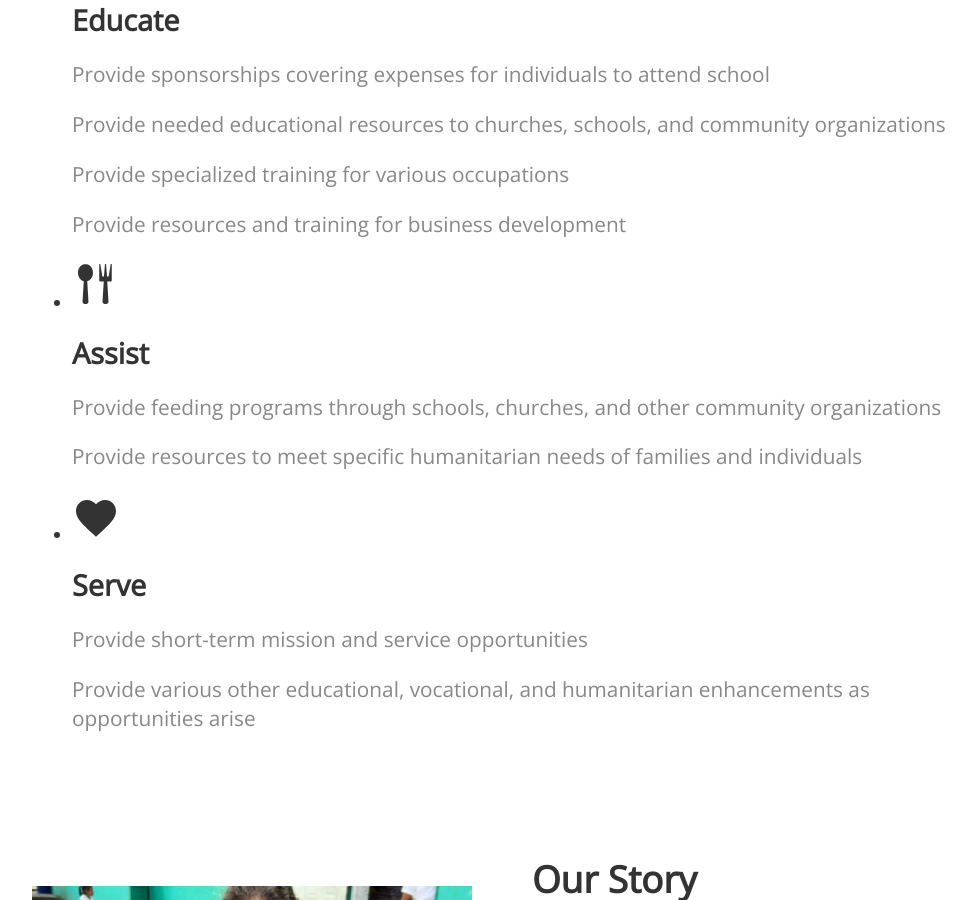
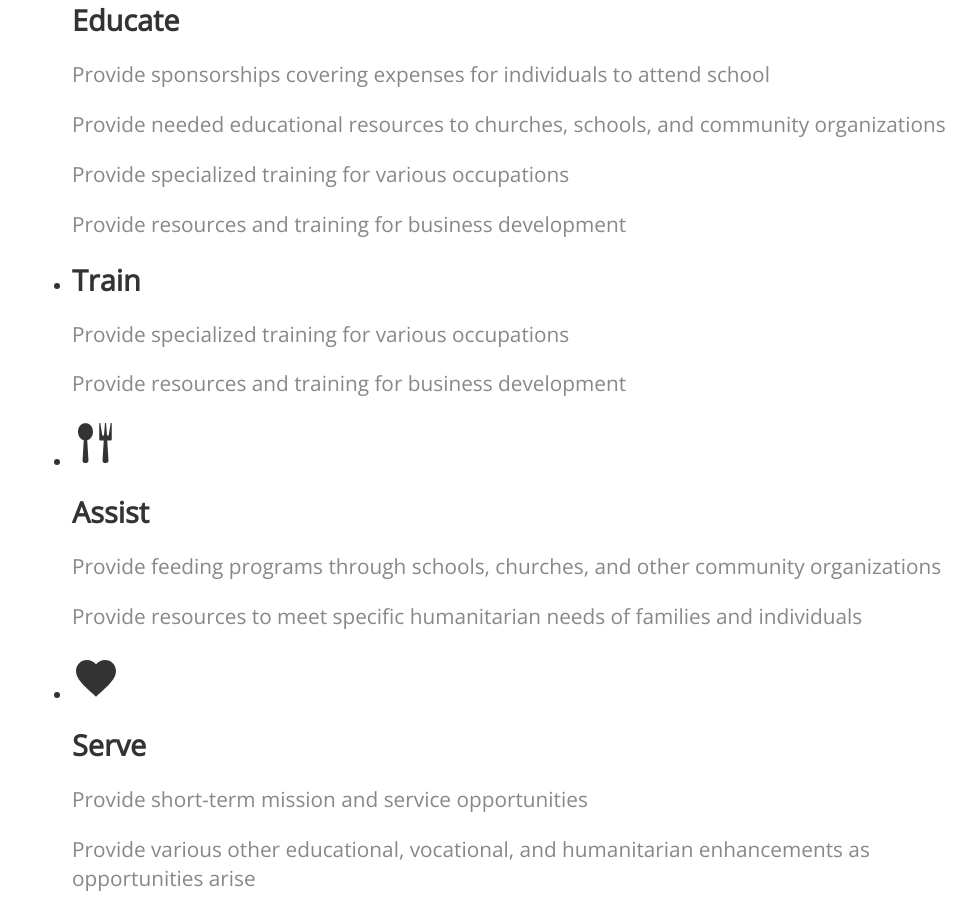
Before and after one commit to Growing-Beyond/gbsite, a Jekyll site: the page built from index.html, in a window 1280 px wide and 900 px high, scrolled down 1954 px. Shown: the whole window, without its empty margins (138-1114 px from the left). Built offline with Jekyll 4.4.1, drawn with Linux system fonts in a browser that asks for light colours; nearby versions of some CDN libraries; a script that is not in the unit is left out.

Commit message:
Update index.html

```diff
--- a/index.html
+++ b/index.html
@@ -77,6 +77,15 @@ title: Growing Beyond
 			<p class="editable">
 				<p>Provide sponsorships covering expenses for individuals to attend school</p>
 				<p>Provide needed educational resources to churches, schools, and community organizations</p>
+				<p>Provide specialized training for various occupations</p>
+				<p>Provide resources and training for business development</p>
+			 </p>
+		</li>
+
+		<li>
+			<div class="image">{% include icons/site.html icon="people" %}</div>
+			<h3 class="editable">Train</h3>
+			<p class="editable">
 				<p>Provide specialized training for various occupations</p>
 				<p>Provide resources and training for business development</p>
 			 </p>
```
